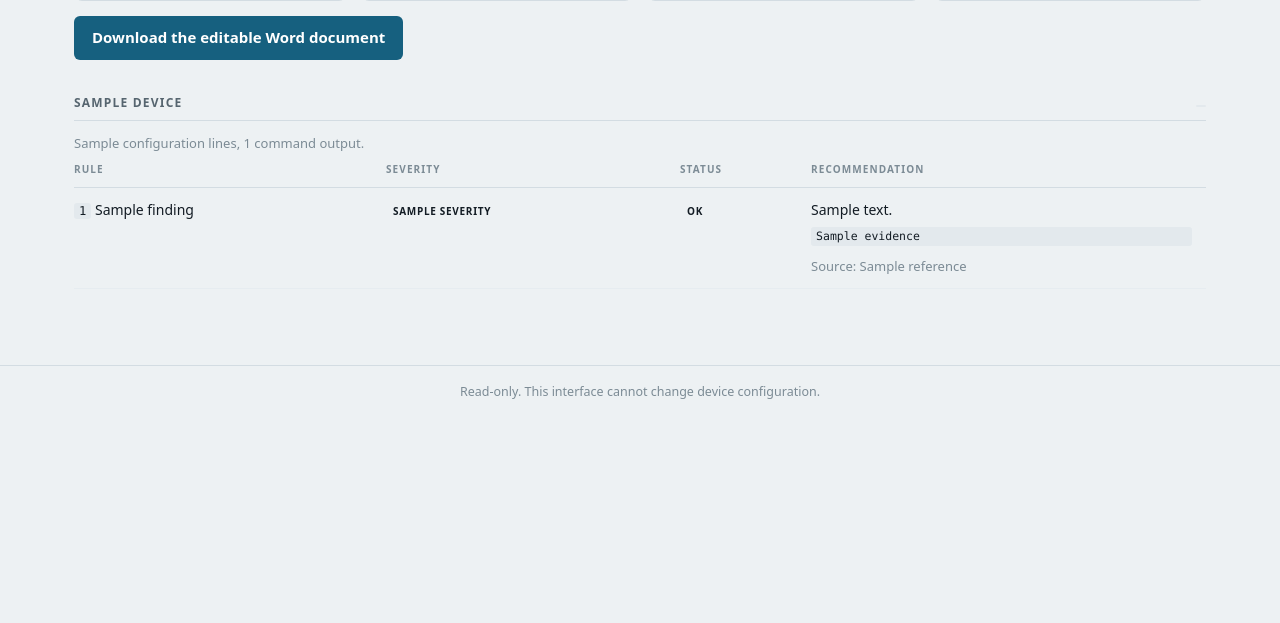
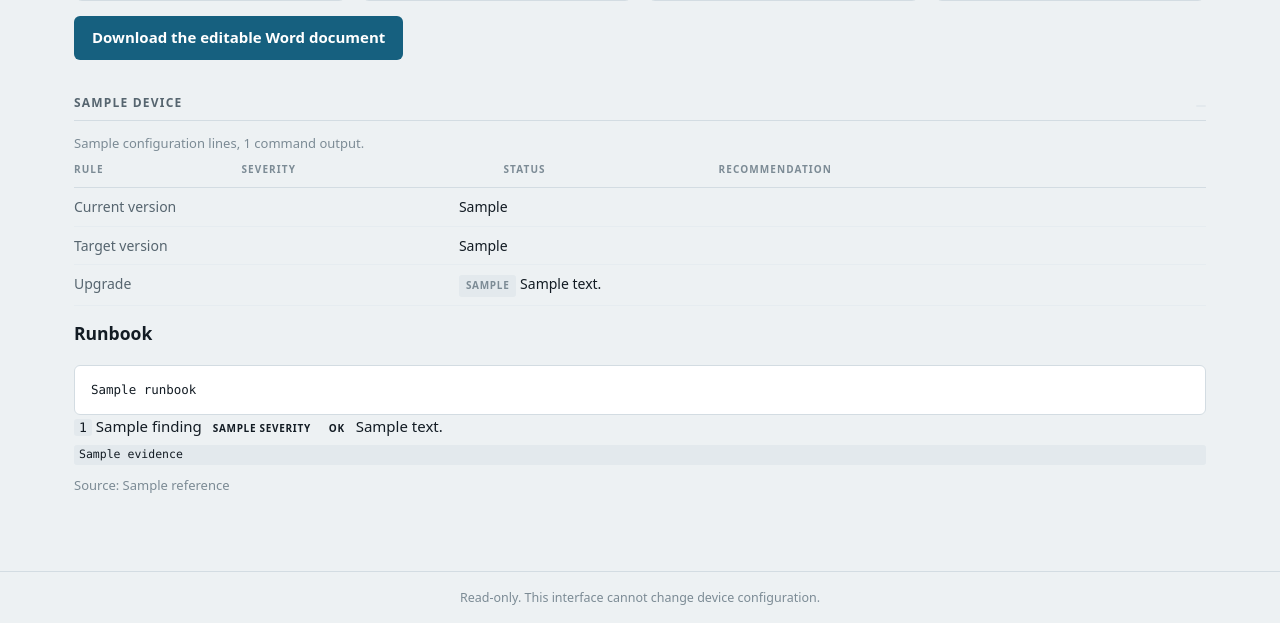
Before and after one commit to ters-golemi/netauto, a Python web app: template netauto/web/templates/workflow_run.html in a window 1280 px wide. Shown: the part 392-1015 px from the top of the page. Before the commit the page ends 791 px from the top, so only its background shows below. Run offline with Jinja, Linux system fonts and the light colour scheme; the template is opened without the code that fills it: most values are stand-ins (such as "Sample title", 1, 10 or a date in 2020); lists and menus that the app fills with data are empty.

Commit message:
Wire the Software Upgrade workflow into the web app
The workflow now appears in the Workflows tab like the other two, with its
recommended target version shown and optional image/server fields. Left blank it
produces the runbook; filled in, with allow_writes on, it arms the install. The
run page shows the version delta, what the upgrade step did, and the full
runbook. The start route carries the image/server through to the run and records
in the activity log whether the run was armed or read-only.

The write-route guard's justification is corrected to match reality. It claimed
every workflow only reads and every command it sends passes assert_read_only.
That is still true of the configuration-check and documentation workflows, but
the Software Upgrade workflow can write -- so the guard entry, and the file's
header comment, now say netauto has exactly one device-write path, reached here,
gated three ways and off by default. The guard still fails on any unjustified
POST; this is the justification catching up with the one deliberate exception.

420 tests pass.

Co-Authored-By: Claude Opus 4.8 <noreply@anthropic.com>
Claude-Session: https://claude.ai/code/session_014EhDYZ7xaioQjy62mBnzRu

```diff
--- a/netauto/web/templates/workflow_run.html
+++ b/netauto/web/templates/workflow_run.html
@@ -54,6 +54,19 @@
     <table class="data grid">
       <thead><tr><th>Rule</th><th>Severity</th><th>Status</th><th>Recommendation</th></tr></thead>
       <tbody>
+      {% if r.runbook %}
+      <table class="data kv">
+        <tbody>
+          <tr><td class="k">Current version</td><td>{{ r.current_version or '—' }}</td></tr>
+          <tr><td class="k">Target version</td><td>{{ r.target_version or '—' }}</td></tr>
+          <tr><td class="k">Upgrade</td><td>
+            <span class="status {{ 'fail' if r.upgrade_action in ('installed','staged') else 'skip' }}">{{ r.upgrade_action or '—' }}</span>
+            {{ r.upgrade_message }}</td></tr>
+        </tbody>
+      </table>
+      <h3 style="margin-top:14px">Runbook</h3>
+      <pre class="output">{{ r.runbook }}</pre>
+      {% endif %}
       {% for f in r.findings %}
         <tr class="{{ 'row-fail' if f.status == 'fail' }}">
           <td><code>{{ f.rule_id }}</code> {{ f.title }}</td>
--- a/netauto/workflows/runner.py
+++ b/netauto/workflows/runner.py
@@ -421,7 +421,8 @@ class WorkflowService:
 
     def start(self, spec: WorkflowSpec, inventory: Inventory, settings: Settings,
               devices: list[Device], user: str,
-              spawn: Callable[[Callable[[], None]], None] | None = None) -> Run:
+              spawn: Callable[[Callable[[], None]], None] | None = None,
+              params: dict[str, Any] | None = None) -> Run:
         run = Run(
             id=uuid.uuid4().hex[:12],
             workflow_id=spec.id,
@@ -431,6 +432,7 @@ class WorkflowService:
             user=user,
             targets=[d.name for d in devices],
             steps=[StepState(s.key, s.title, s.detail) for s in spec.steps],
+            params=params or {},
         )
         self.store.add(run)
 
```
Also changed, not shown: netauto/web/app.py (+12 -3 lines), netauto/web/templates/workflows.html (+12 -0 lines), tests/conftest.py (+13 -6 lines).
